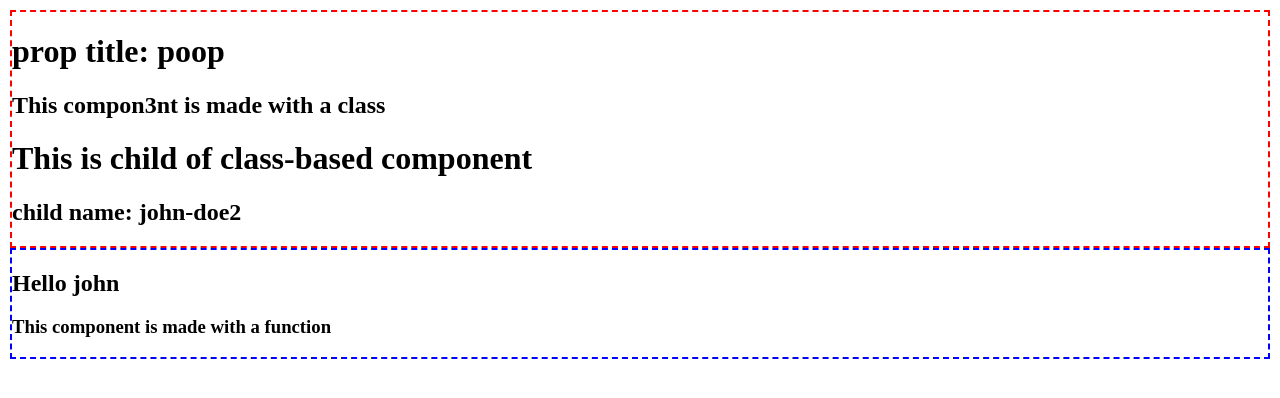
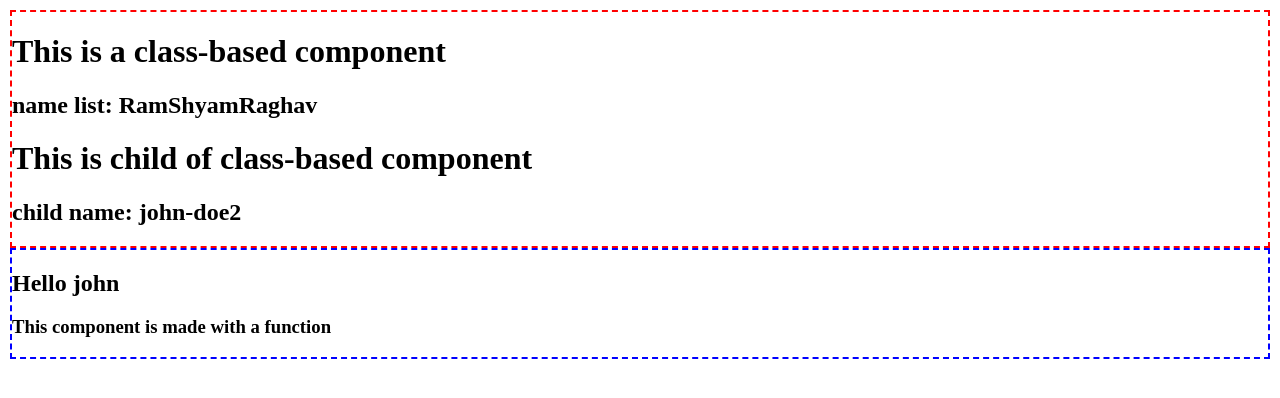
Before and after one commit to longb1/webpack-frontpage, a React app: page / in a window 1280 px wide. Shown: the top 398 px of the page. Built offline with nearby package versions, Linux system fonts and the light colour scheme.

Commit message:
start working with states
start learning component states by declaring a stateand attribute.

```diff
--- a/src/components/App.js
+++ b/src/components/App.js
@@ -3,17 +3,23 @@ import React, {Component} from 'react';
 class App extends Component {
     constructor(props) {
         super(props);
+        this.state = { attribute : "value" };
     }
 
     render (){
         return(
             <div style={{border: "2px dashed red"}}>
-                <h1>prop title: {this.props.title}</h1>
-                <h2>This compon3nt is made with a class</h2>
+                <h1>This is a class-based component</h1>
+                <h2>name list: {this.props.names}</h2>
+
                 <App2 name="john-doe2"/>
             </div>
         )
     }
+}
+
+App.defaultProps = {
+    names: ['Ram', 'Shyam', 'Raghav']
 }
 
 class App2 extends Component {
--- a/src/index.js
+++ b/src/index.js
@@ -9,7 +9,7 @@ const root = ReactDOM.createRoot(document.getElementById('app'));
 root.render(
 
     <div >
-        <App title="poop"/>
+        <App/>
         <FunctionComponent user="john" />
     </div>
 
```
